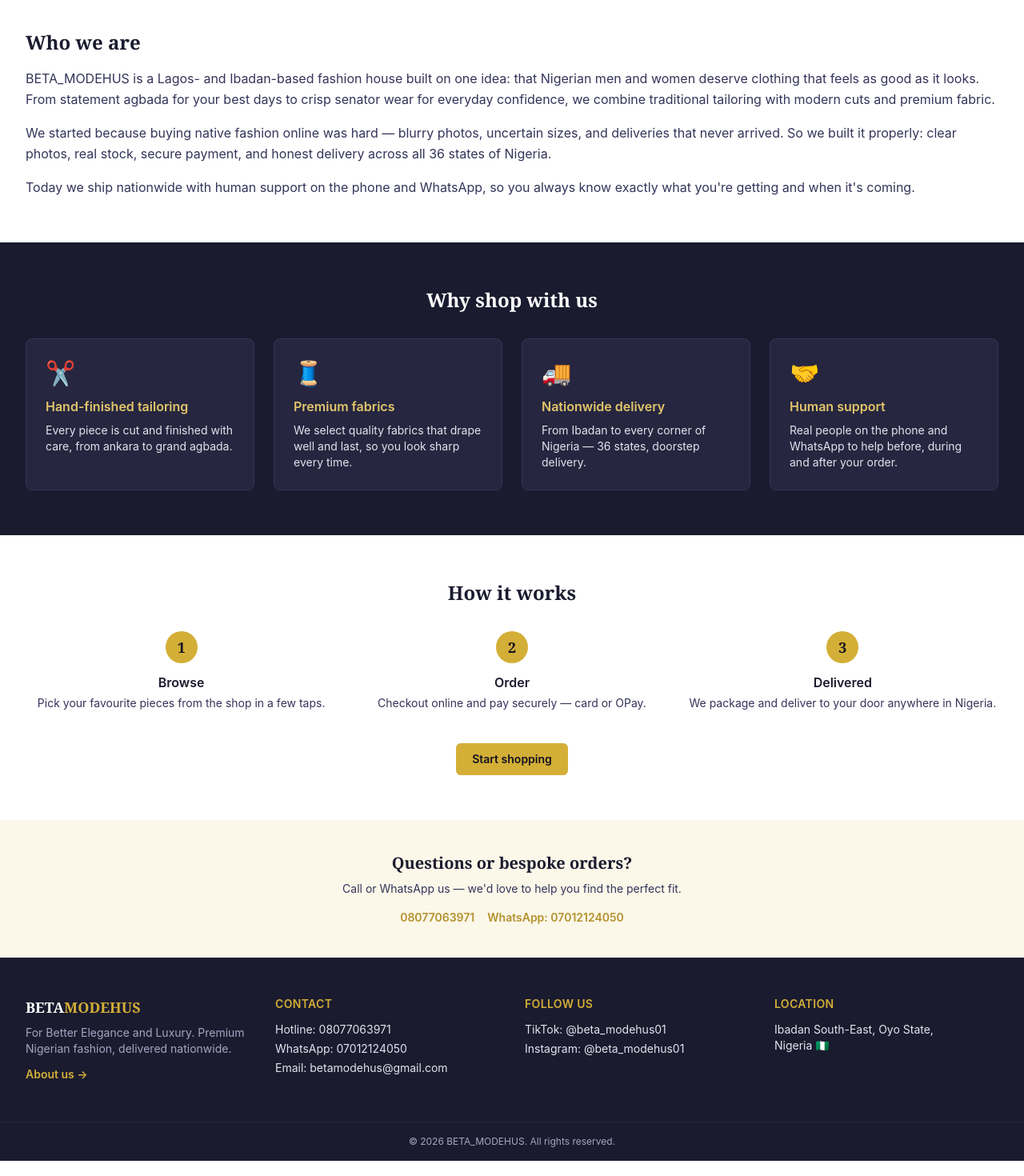
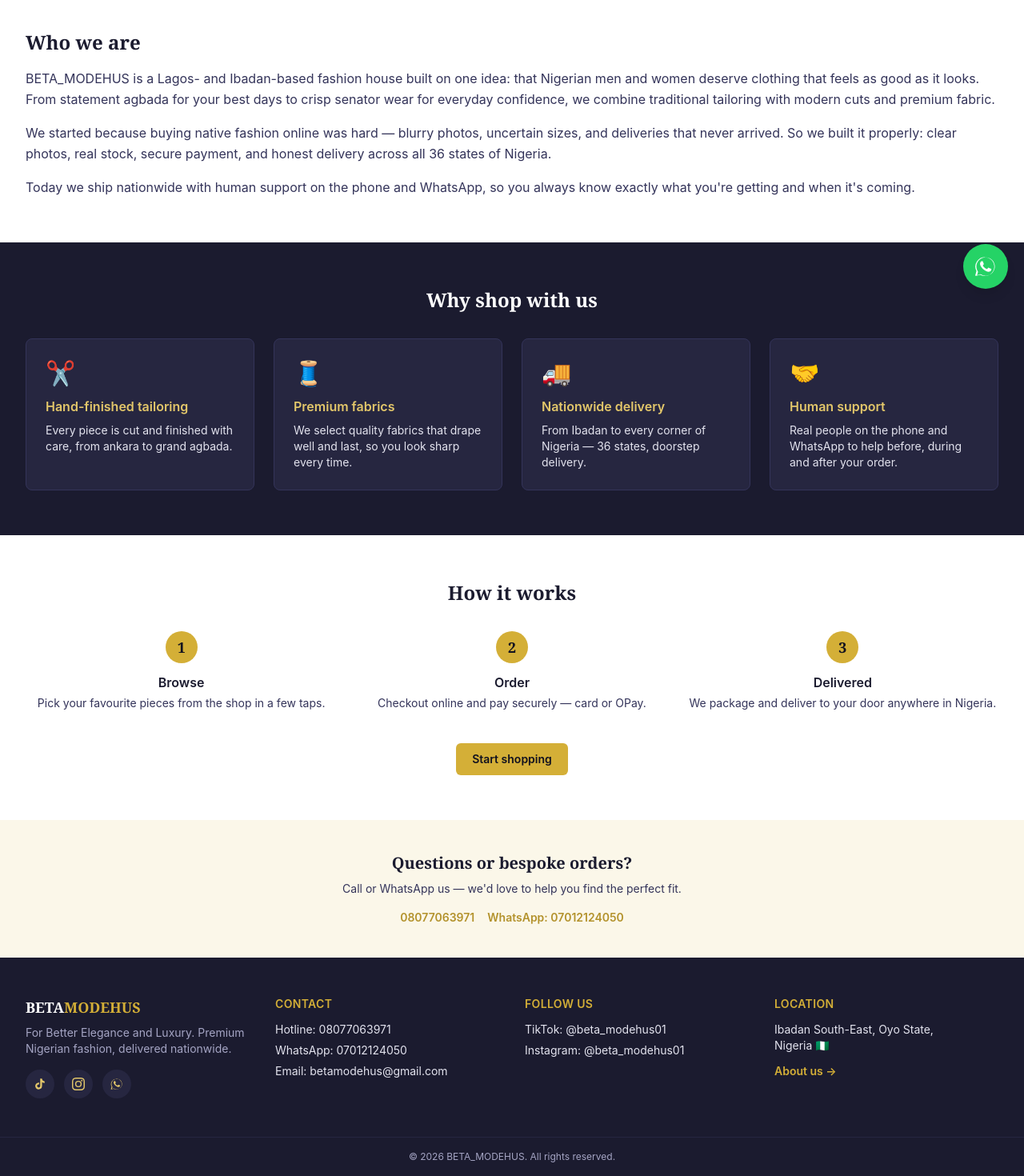
Before and after one commit to olasunkamiabdulrasheed-design/BETA_MODEHUS, a React (Vite) app in the folder frontend/: page /about in a window 1280 px wide. Shown: the part 419-1889 px from the top of the page at 80% size. Built offline with nearby package versions, Linux system fonts and the light colour scheme; no server answers.

Commit message:
feat: standalone admin system, glossy footer with social links, floating WhatsApp button

```diff
--- a/frontend/src/App.jsx
+++ b/frontend/src/App.jsx
@@ -18,6 +18,7 @@ import NotFound from "./pages/NotFound.jsx";
 export default function App() {
   return (
     <Routes>
+      <Route path="/backstage" element={<Admin />} />
       <Route element={<Layout />}>
         <Route path="/" element={<Home />} />
         <Route path="/about" element={<About />} />
@@ -29,7 +30,6 @@ export default function App() {
         <Route path="/orders" element={<Orders />} />
         <Route path="/orders/:number" element={<OrderDetail />} />
         <Route path="/payment/callback" element={<PaymentCallback />} />
-        <Route path="/backstage" element={<Admin />} />
         <Route path="/login" element={<Login />} />
         <Route path="/signup" element={<Signup />} />
         <Route path="*" element={<NotFound />} />
--- a/frontend/src/components/Layout.jsx
+++ b/frontend/src/components/Layout.jsx
@@ -180,27 +180,69 @@ export default function Layout() {
               For Better Elegance and Luxury. Premium Nigerian fashion, delivered
               nationwide.
             </p>
-            <Link to="/about" className="mt-3 inline-block text-sm font-semibold text-gold-500 hover:text-gold-400">
-              About us →
-            </Link>
+            <div className="mt-4 flex gap-3">
+              <a
+                href="https://www.tiktok.com/@beta_modehus01"
+                target="_blank"
+                rel="noreferrer"
+                aria-label="BETA_MODEHUS on TikTok"
+                className="flex h-9 w-9 items-center justify-center rounded-full bg-midnight-800 text-gold-400 transition hover:bg-gold-500 hover:text-midnight-950"
+              >
+                <svg viewBox="0 0 24 24" fill="currentColor" className="h-4 w-4" aria-hidden="true">
+                  <path d="M19.59 6.69a4.83 4.83 0 0 1-3.77-4.25V2h-3.45v13.67a2.89 2.89 0 0 1-5.2 1.74 2.89 2.89 0 0 1 2.31-4.64 2.93 2.93 0 0 1 .88.13V9.4a6.84 6.84 0 0 0-1-.05A6.33 6.33 0 0 0 5 20.1a6.34 6.34 0 0 0 10.86-4.43v-7a8.16 8.16 0 0 0 4.77 1.52v-3.4a4.85 4.85 0 0 1-1-.1z" />
+                </svg>
+              </a>
+              <a
+                href="https://www.instagram.com/beta_modehus01"
+                target="_blank"
+                rel="noreferrer"
+                aria-label="BETA_MODEHUS on Instagram"
+                className="flex h-9 w-9 items-center justify-center rounded-full bg-midnight-800 text-gold-400 transition hover:bg-gold-500 hover:text-midnight-950"
+              >
+                <svg viewBox="0 0 24 24" fill="currentColor" className="h-4 w-4" aria-hidden="true">
+                  <path d="M12 2.16c3.2 0 3.58.01 4.85.07 3.25.15 4.77 1.69 4.92 4.92.06 1.27.07 1.65.07 4.85s-.01 3.58-.07 4.85c-.15 3.23-1.66 4.77-4.92 4.92-1.27.06-1.64.07-4.85.07s-3.58-.01-4.85-.07c-3.26-.15-4.77-1.7-4.92-4.92C2.17 15.58 2.16 15.2 2.16 12s.01-3.58.07-4.85C2.38 3.92 3.9 2.38 7.15 2.23 8.42 2.17 8.8 2.16 12 2.16zM12 0C8.74 0 8.33.01 7.05.07 2.7.27.27 2.69.07 7.05.01 8.33 0 8.74 0 12s.01 3.67.07 4.95c.2 4.36 2.62 6.78 6.98 6.98C8.33 23.99 8.74 24 12 24s3.67-.01 4.95-.07c4.35-.2 6.78-2.62 6.98-6.98.06-1.28.07-1.69.07-4.95s-.01-3.67-.07-4.95C23.83 2.7 21.4.27 17.05.07 15.67.01 15.26 0 12 0zm0 5.84A6.16 6.16 0 1 0 18.16 12 6.16 6.16 0 0 0 12 5.84zM12 16a4 4 0 1 1 4-4 4 4 0 0 1-4 4zm6.4-11.85a1.44 1.44 0 1 0 1.44 1.44 1.44 1.44 0 0 0-1.44-1.44z" />
+                </svg>
+              </a>
+              <a
+                href="https://wa.me/2347012124050"
+                target="_blank"
+                rel="noreferrer"
+                aria-label="Chat with BETA_MODEHUS on WhatsApp"
+                className="flex h-9 w-9 items-center justify-center rounded-full bg-midnight-800 text-gold-400 transition hover:bg-gold-500 hover:text-midnight-950"
+              >
+                <svg viewBox="0 0 24 24" fill="currentColor" className="h-4 w-4" aria-hidden="true">
+                  <path d="M17.47 14.38c-.3-.15-1.76-.87-2.03-.97-.27-.1-.47-.15-.67.15-.2.3-.77.96-.94 1.16-.17.2-.35.22-.64.07a8.06 8.06 0 0 1-2.37-1.47 8.9 8.9 0 0 1-1.64-2.04c-.17-.3-.02-.46.13-.61.14-.13.3-.35.45-.52.15-.17.2-.3.3-.5.1-.2.05-.37-.03-.52-.07-.15-.67-1.62-.92-2.21-.24-.59-.49-.51-.67-.52h-.57c-.2 0-.52.07-.8.37-.27.3-1.04 1.02-1.04 2.5 0 1.47 1.07 2.89 1.22 3.09.15.2 2.11 3.22 5.1 4.51.71.31 1.27.49 1.7.63.72.23 1.37.2 1.88.12.58-.09 1.76-.72 2.01-1.41.25-.7.25-1.29.17-1.41-.07-.12-.27-.2-.57-.35zM12.04 21.99h-.01a9.9 9.9 0 0 1-5.04-1.38l-.36-.21-3.74.98 1-3.65-.24-.37a9.86 9.86 0 1 1 8.4 4.62zM12.04 2.29A10.04 10.04 0 0 0 2.22 17l-1.18 4.32a.65.65 0 0 0 .79.79l4.32-1.18a10.04 10.04 0 1 0 5.88-18.66z" />
+                </svg>
+              </a>
+            </div>
           </div>
           <div>
             <h3 className="text-sm font-semibold uppercase tracking-wide text-gold-500">
               Contact
             </h3>
-            <ul className="mt-3 space-y-1 text-sm">
-              <li>Hotline: 08077063971</li>
-              <li>WhatsApp: 07012124050</li>
-              <li>Email: betamodehus@gmail.com</li>
+            <ul className="mt-3 space-y-1.5 text-sm">
+              <li>
+                <a href="tel:08077063971" className="transition hover:text-gold-400">Hotline: 08077063971</a>
+              </li>
+              <li>
+                <a href="https://wa.me/2347012124050" target="_blank" rel="noreferrer" className="transition hover:text-gold-400">WhatsApp: 07012124050</a>
+              </li>
+              <li>
+                <a href="mailto:betamodehus@gmail.com" className="transition hover:text-gold-400">Email: betamodehus@gmail.com</a>
+              </li>
             </ul>
           </div>
           <div>
             <h3 className="text-sm font-semibold uppercase tracking-wide text-gold-500">
               Follow us
             </h3>
-            <ul className="mt-3 space-y-1 text-sm">
-              <li>TikTok: @beta_modehus01</li>
-              <li>Instagram: @beta_modehus01</li>
+            <ul className="mt-3 space-y-1.5 text-sm">
+              <li>
+                <a href="https://www.tiktok.com/@beta_modehus01" target="_blank" rel="noreferrer" className="transition hover:text-gold-400">TikTok: @beta_modehus01</a>
+              </li>
+              <li>
+                <a href="https://www.instagram.com/beta_modehus01" target="_blank" rel="noreferrer" className="transition hover:text-gold-400">Instagram: @beta_modehus01</a>
+              </li>
             </ul>
           </div>
           <div>
@@ -212,12 +254,27 @@ export default function Layout() {
               <br />
               Nigeria 🇳🇬
             </p>
+            <Link to="/about" className="mt-3 inline-block text-sm font-semibold text-gold-500 hover:text-gold-400">
+              About us →
+            </Link>
           </div>
         </div>
         <div className="border-t border-midnight-800 py-4 text-center text-xs text-midnight-300">
           © {new Date().getFullYear()} BETA_MODEHUS. All rights reserved.
         </div>
       </footer>
+
+      <a
+        href="https://wa.me/2347012124050?text=Hello%20BETA_MODEHUS%2C%20I%20would%20like%20to%20make%20an%20order."
+        target="_blank"
+        rel="noreferrer"
+        aria-label="Chat with us on WhatsApp"
+        className="fixed bottom-5 right-5 z-50 flex h-14 w-14 items-center justify-center rounded-full bg-[#25D366] text-white shadow-lg transition hover:scale-110"
+      >
+        <svg viewBox="0 0 24 24" fill="currentColor" className="h-7 w-7" aria-hidden="true">
+          <path d="M17.47 14.38c-.3-.15-1.76-.87-2.03-.97-.27-.1-.47-.15-.67.15-.2.3-.77.96-.94 1.16-.17.2-.35.22-.64.07a8.06 8.06 0 0 1-2.37-1.47 8.9 8.9 0 0 1-1.64-2.04c-.17-.3-.02-.46.13-.61.14-.13.3-.35.45-.52.15-.17.2-.3.3-.5.1-.2.05-.37-.03-.52-.07-.15-.67-1.62-.92-2.21-.24-.59-.49-.51-.67-.52h-.57c-.2 0-.52.07-.8.37-.27.3-1.04 1.02-1.04 2.5 0 1.47 1.07 2.89 1.22 3.09.15.2 2.11 3.22 5.1 4.51.71.31 1.27.49 1.7.63.72.23 1.37.2 1.88.12.58-.09 1.76-.72 2.01-1.41.25-.7.25-1.29.17-1.41-.07-.12-.27-.2-.57-.35zM12.04 21.99h-.01a9.9 9.9 0 0 1-5.04-1.38l-.36-.21-3.74.98 1-3.65-.24-.37a9.86 9.86 0 1 1 8.4 4.62zM12.04 2.29A10.04 10.04 0 0 0 2.22 17l-1.18 4.32a.65.65 0 0 0 .79.79l4.32-1.18a10.04 10.04 0 1 0 5.88-18.66z" />
+        </svg>
+      </a>
     </div>
   );
 }
--- a/frontend/src/pages/About.jsx
+++ b/frontend/src/pages/About.jsx
@@ -60,7 +60,7 @@ export default function About() {
         </div>
       </section>
 
-      <section className="bg-midnight-900 py-14 py-14 text-white">
+      <section className="bg-midnight-900 py-14 text-white">
         <div className="container-bm">
           <h2 className="text-center font-display text-2xl font-bold">Why shop with us</h2>
           <div className="mt-8 grid gap-6 sm:grid-cols-2 lg:grid-cols-4">
--- a/frontend/src/pages/Admin.jsx
+++ b/frontend/src/pages/Admin.jsx
@@ -63,7 +63,7 @@ const NAV_ICON = {
 };
 
 export default function Admin() {
-  const { user, loading: authLoading } = useAuth();
+  const { user, logout, loading: authLoading } = useAuth();
   const [tab, setTab] = useState("dashboard");
 
   if (authLoading) return <div className="container-bm py-16 text-center">Loading…</div>;
@@ -79,6 +79,32 @@ export default function Admin() {
   }
 
   return (
+    <div className="min-h-screen bg-midnight-50">
+      <header className="sticky top-0 z-40 bg-midnight-950 shadow-lg">
+        <div className="container-bm flex items-center justify-between py-3">
+          <div className="flex items-center gap-3">
+            <span className="flex h-10 w-10 items-center justify-center rounded-lg bg-gold-400 font-display text-lg font-black text-midnight-900">M</span>
+            <div className="leading-tight">
+              <div className="font-display text-lg font-bold tracking-wide text-white">
+                BETA<span className="text-gold-500">MODEHUS</span>
+                <span className="ml-2 rounded-full bg-gold-500 px-2 py-0.5 text-[10px] font-bold uppercase tracking-widest text-midnight-950">Admin</span>
+              </div>
+              <div className="text-[10px] uppercase tracking-[0.2em] text-midnight-300">
+                Owner panel · separate system
+              </div>
+            </div>
+          </div>
+          <div className="flex items-center gap-2">
+            <Link to="/" className="btn-outline !border-white/30 !px-3 !py-2 text-xs !text-white hover:!border-gold-500 hover:!text-gold-400">
+              View storefront →
+            </Link>
+            <button onClick={logout} className="rounded-md border border-midnight-800 px-3 py-2 text-xs font-semibold text-midnight-300 hover:text-white">
+              Logout
+            </button>
+          </div>
+        </div>
+      </header>
+
       <div className="container-bm py-8">
         <div className="grid gap-6 lg:grid-cols-[220px_1fr]">
           <aside className="lg:sticky lg:top-24 lg:self-start">
@@ -126,7 +152,6 @@ export default function Admin() {
                   {tab === "settings" && "Delivery fees and store rules"}
                 </p>
               </div>
-            <Link to="/" className="btn-outline text-xs">View storefront →</Link>
             </div>
 
             {tab === "dashboard" && <Dashboard onOrders={() => setTab("orders")} />}
@@ -136,6 +161,11 @@ export default function Admin() {
             {tab === "settings" && <SettingsTab />}
           </main>
         </div>
+      </div>
+
+      <footer className="border-t border-midnight-200 bg-white py-4 text-center text-xs text-midnight-700">
+        BETA_MODEHUS Owner panel· © {new Date().getFullYear()} · protected area
+      </footer>
     </div>
   );
 }
```
Lines whose indentation alone changed are shown as unchanged.
